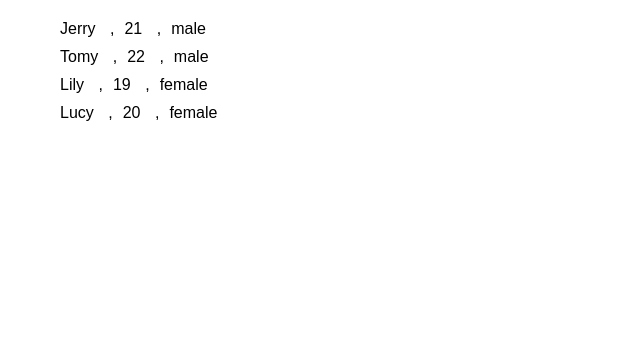
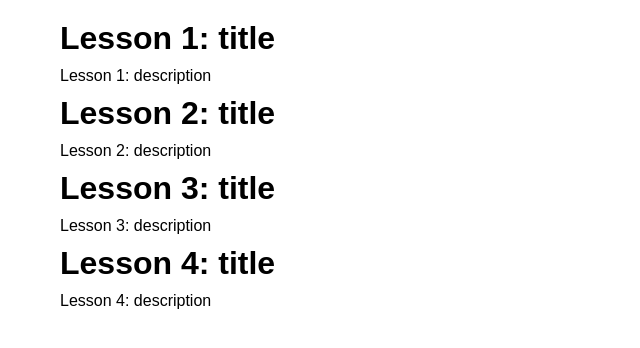
Before and after one commit to xfan0516/react-books, a React (Create React App) app: page / in a window 1280 px wide. Shown: the top 348 px of the page, without its empty margins (0-640 px from the left). Built offline with nearby package versions, Linux system fonts and the light colour scheme.

Commit message:
'打印章节标题'

```diff
--- a/src/index.js
+++ b/src/index.js
@@ -2,47 +2,36 @@ import React, { Component } from 'react'
 import ReactDOM from 'react-dom'
 import './index.css'
 
-const users = [
-  { username: 'Jerry', age: 21, gender: 'male' },
-  { username: 'Tomy', age: 22, gender: 'male' },
-  { username: 'Lily', age: 19, gender: 'female' },
-  { username: 'Lucy', age: 20, gender: 'female' }
+const lessons = [
+  { title: 'Lesson 1: title', description: 'Lesson 1: description' },
+  { title: 'Lesson 2: title', description: 'Lesson 2: description' },
+  { title: 'Lesson 3: title', description: 'Lesson 3: description' },
+  { title: 'Lesson 4: title', description: 'Lesson 4: description' }
 ]
-const User = (props) => {
-  const { user } =  props;
+const Lesson = (props) =>{
+  /* TODO */
+  const {lessons} = props;
   return (
     <div>
-      <span>{user.username} </span>,
-      <span>{user.age} </span>,
-      <span>{user.gender}</span>
+      <h1>{lessons.title}</h1>
+      <p>{lessons.description}</p>
     </div>
   )
 }
-class Index extends Component {
-  render () {
-    return (
+
+class LessonsList extends Component {
+  /* TODO */
+  render(){
+    return(
       <div>
-        {users.map((item,i) => <User user={item} key={i}/>)}
-       {/*  {users.map((item,i) =>{
-          return(
-            <div key={i}>
-
-              <span>{item.username} </span>,
-              <span>{item.age} </span>,
-              <span>{item.gender}</span>
-              <hr />
-            </div>
-
-          )
-        } )} */}
+        {lessons.map((item,i) => <Lesson lessons={item} key={i} />)}
       </div>
     )
   }
 }
-
 ReactDOM.render(
   <div>
-    <Index />
+    <LessonsList />
   </div>
   ,
   document.getElementById("root")
```
